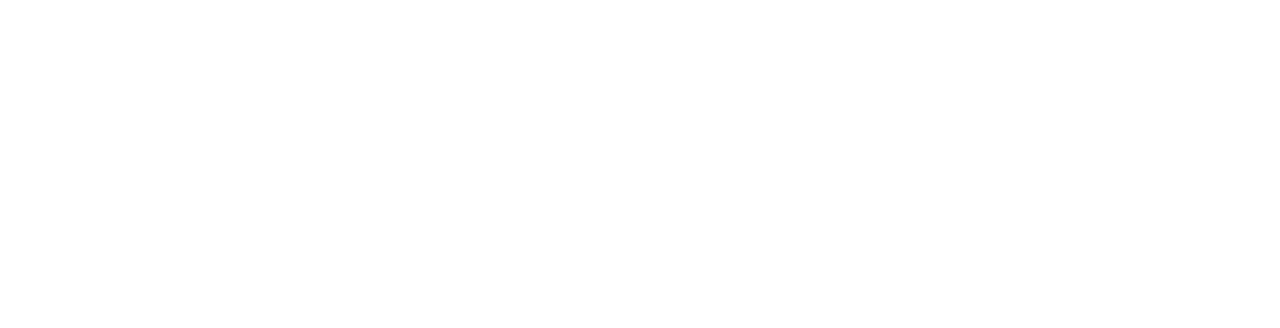
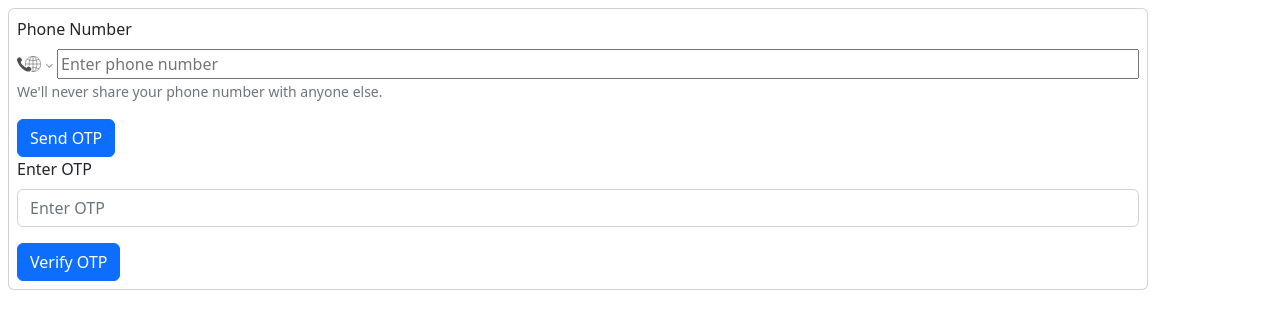
Before and after one commit to ayushagarwal210/tele_frontend, a React (Create React App) app: page /otp in a window 1280 px wide. Before the commit this address had no page. Shown: the top 328 px of the page. Built offline with nearby package versions, Linux system fonts and the light colour scheme.

Commit message:
otp login

```diff
--- a/package.json
+++ b/package.json
@@ -14,6 +14,7 @@
     "bootstrap": "^5.2.3",
     "dayjs": "^1.11.7",
     "file-saver": "^2.0.5",
+    "firebase": "^9.18.0",
     "moment": "^2.29.4",
     "nano": "^10.1.2",
     "react": "^18.2.0",
--- a/src/App.js
+++ b/src/App.js
@@ -12,6 +12,7 @@ import PatientAppointment from "./PatientComponents/PatientAppointment";
 import PatientWaitingArea from "./PatientComponents/PatientWaitingArea";
 import PatientPrescription from "./PatientComponents/PatientPrescription";
 import PatientHomePage from "./PatientComponents/PatientHomePage";
+import Otplogin from "./Components/Otplogin";
 
 function App() {
   return (
@@ -20,7 +21,7 @@ function App() {
       <BrowserRouter>
         <Routes>
           <Route path="/" element={<Home />} />
-          <Route path="/doctor/login" element={<DoctorLogin />} />
+          <Route path="/otp" element={<Otplogin />} />
           <Route path="/patient" element={<PatientHomePage />} />
           <Route
             path="/patient/prescription"
@@ -33,6 +34,7 @@ function App() {
             path="/patient/registration"
             element={<PatientRegistration />}
           />
+          <Route path="/doctor/login" element={<DoctorLogin />} />
           <Route path="/doctor" element={<Dashboard />} />
           <Route path="/doctor/prescription" element={<Prescription />} />
         </Routes>
--- /dev/null
+++ b/src/Components/Otplogin.js
@@ -0,0 +1,94 @@
+import React, { useState } from "react";
+import { RecaptchaVerifier, signInWithPhoneNumber } from "firebase/auth";
+import { authentication } from "../firebase";
+import Button from "react-bootstrap/Button";
+import Col from "react-bootstrap/Col";
+import Form from "react-bootstrap/Form";
+import Row from "react-bootstrap/Row";
+import PhoneInput from "react-phone-number-input";
+import "react-phone-number-input/style.css";
+export default function Otplogin() {
+  const [phoneNumber, setPhoneNumber] = useState();
+  const [otp, setOtp] = useState();
+  const generateRecaptcha = () => {
+    window.recaptchaVerifier = new RecaptchaVerifier(
+      "recaptcha-container",
+      {
+        size: "invisible",
+        callback: (response) => {
+          // reCAPTCHA solved, allow signInWithPhoneNumber.
+        },
+      },
+      authentication
+    );
+  };
+  const sendOTP = (e) => {
+    e.preventDefault();
+    generateRecaptcha();
+    let appVerifier = window.recaptchaVerifier;
+    signInWithPhoneNumber(authentication, phoneNumber, appVerifier)
+      .then((confirmationResult) => {
+        window.confirmationResult = confirmationResult;
+      })
+      .catch((error) => {
+        console.log(error);
+      });
+  };
+  const verifyOTP = (e) => {
+    e.preventDefault();
+    let confirmationResult = window.confirmationResult;
+    confirmationResult
+      .confirm(otp)
+      .then((result) => {
+        // User signed in successfully.
+        const user = result.user;
+        console.log(result);
+        // ...
+      })
+      .catch((error) => {
+        // User couldn't sign in (bad verification code?)
+        // ...
+        console.log(error);
+      });
+  };
+  return (
+    <div>
+      <div className="card container m-2 p-2">
+        <Form>
+          <Row className="mb-3">
+            <Form.Label>Phone Number</Form.Label>
+            <Form.Group as={Col} controlId="formGridPhoneNumber">
+              <PhoneInput
+                placeholder="Enter phone number"
+                value={phoneNumber}
+                onChange={setPhoneNumber}
+              />
+              <Form.Text className="text-muted">
+                We'll never share your phone number with anyone else.
+              </Form.Text>
+            </Form.Group>
+          </Row>
+
+          <Button variant="primary" type="submit" onClick={sendOTP}>
+            Send OTP
+          </Button>
+        </Form>
+        <Form>
+          <Form.Group className="mb-3" controlId="formBasicEmail">
+            <Form.Label>Enter OTP</Form.Label>
+            <Form.Control
+              type="email"
+              placeholder="Enter OTP"
+              value={otp}
+              onChange={(e) => setOtp(e.target.value)}
+            />
+          </Form.Group>
+          <Button variant="primary" type="submit" onClick={verifyOTP}>
+            Verify OTP
+          </Button>
+        </Form>
+        <div id="recaptcha-container"></div>
+      </div>
+    </div>
+  );
+}
--- /dev/null
+++ b/src/firebase.js
@@ -0,0 +1,12 @@
+import { initializeApp } from "firebase/app";
+import { getAuth } from "firebase/auth";
+const firebaseConfig = {
+  apiKey: "AIzaSyAhU5Pr1oUyfrRUu3D2hX3saGLVsbr50Mo",
+  authDomain: "otp-login-9bb36.firebaseapp.com",
+  projectId: "otp-login-9bb36",
+  storageBucket: "otp-login-9bb36.appspot.com",
+  messagingSenderId: "523427360041",
+  appId: "1:523427360041:web:34096ab79e7bb1d9c85b38",
+};
+const app = initializeApp(firebaseConfig);
+export const authentication = getAuth(app);
```
Also changed, not shown: 1 other file (tests, documents, lock files or other folders).
